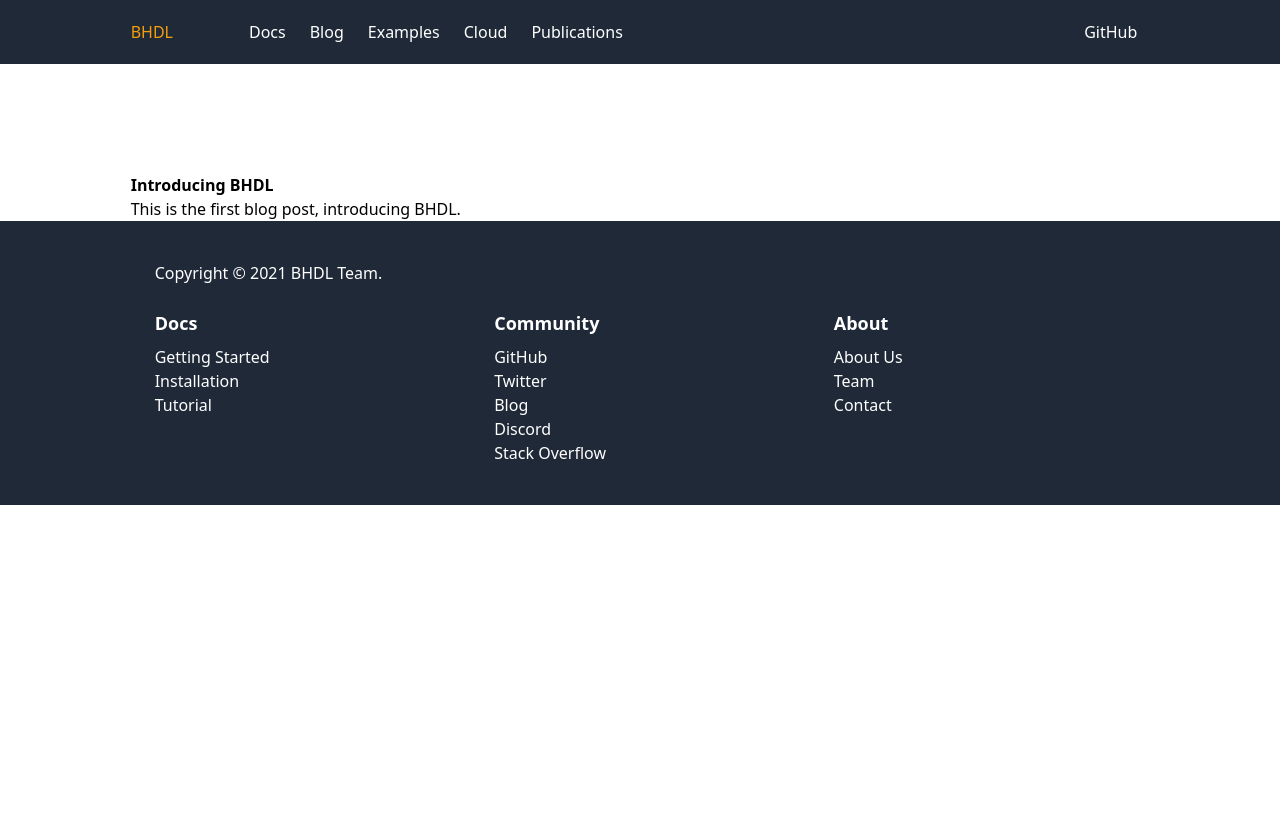
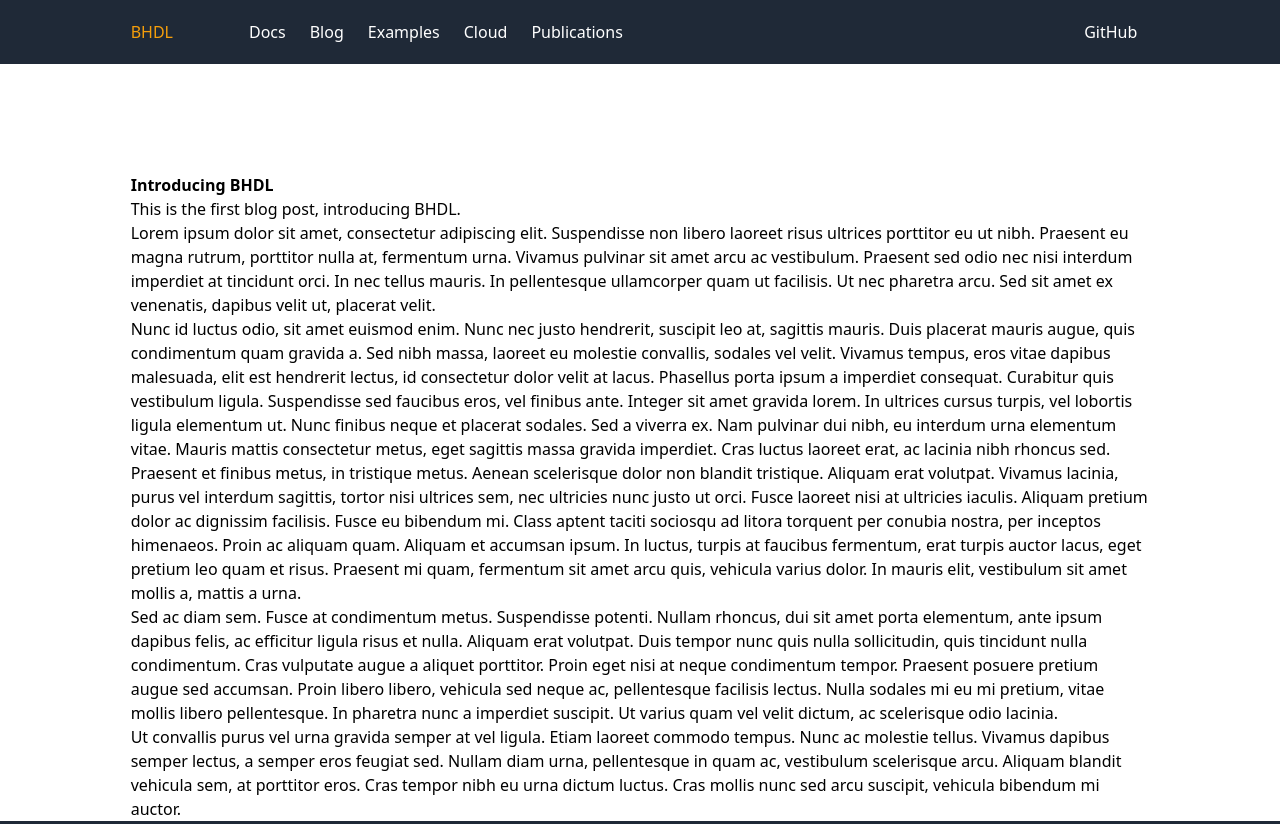
Before and after one commit to bhdl/bhdl.org, a Gatsby site: page /blogs/2021-03-31-introducing-BHDL/ in a window 1280 px wide. Shown: the top 824 px of the page. Before the commit the page ends 800 px from the top, so only its background shows below. Built offline with nearby package versions, Linux system fonts and the light colour scheme; Gatsby itself is replaced by a stand-in of ours; what @tailwindcss/typography would draw is missing.

Commit message:
add lipsum to blog 1

```diff
--- a/content/blogs/2021-03-31-introducing-BHDL.md
+++ b/content/blogs/2021-03-31-introducing-BHDL.md
@@ -1,6 +1,17 @@
 ---
 title: "Introducing BHDL"
 author: [lihebi]
+date: "2021-03-30"
 ---
 
 This is the first blog post, introducing BHDL.
+
+Lorem ipsum dolor sit amet, consectetur adipiscing elit. Suspendisse non libero laoreet risus ultrices porttitor eu ut nibh. Praesent eu magna rutrum, porttitor nulla at, fermentum urna. Vivamus pulvinar sit amet arcu ac vestibulum. Praesent sed odio nec nisi interdum imperdiet at tincidunt orci. In nec tellus mauris. In pellentesque ullamcorper quam ut facilisis. Ut nec pharetra arcu. Sed sit amet ex venenatis, dapibus velit ut, placerat velit.
+
+Nunc id luctus odio, sit amet euismod enim. Nunc nec justo hendrerit, suscipit leo at, sagittis mauris. Duis placerat mauris augue, quis condimentum quam gravida a. Sed nibh massa, laoreet eu molestie convallis, sodales vel velit. Vivamus tempus, eros vitae dapibus malesuada, elit est hendrerit lectus, id consectetur dolor velit at lacus. Phasellus porta ipsum a imperdiet consequat. Curabitur quis vestibulum ligula. Suspendisse sed faucibus eros, vel finibus ante. Integer sit amet gravida lorem. In ultrices cursus turpis, vel lobortis ligula elementum ut. Nunc finibus neque et placerat sodales. Sed a viverra ex. Nam pulvinar dui nibh, eu interdum urna elementum vitae. Mauris mattis consectetur metus, eget sagittis massa gravida imperdiet. Cras luctus laoreet erat, ac lacinia nibh rhoncus sed.
+
+Praesent et finibus metus, in tristique metus. Aenean scelerisque dolor non blandit tristique. Aliquam erat volutpat. Vivamus lacinia, purus vel interdum sagittis, tortor nisi ultrices sem, nec ultricies nunc justo ut orci. Fusce laoreet nisi at ultricies iaculis. Aliquam pretium dolor ac dignissim facilisis. Fusce eu bibendum mi. Class aptent taciti sociosqu ad litora torquent per conubia nostra, per inceptos himenaeos. Proin ac aliquam quam. Aliquam et accumsan ipsum. In luctus, turpis at faucibus fermentum, erat turpis auctor lacus, eget pretium leo quam et risus. Praesent mi quam, fermentum sit amet arcu quis, vehicula varius dolor. In mauris elit, vestibulum sit amet mollis a, mattis a urna.
+
+Sed ac diam sem. Fusce at condimentum metus. Suspendisse potenti. Nullam rhoncus, dui sit amet porta elementum, ante ipsum dapibus felis, ac efficitur ligula risus et nulla. Aliquam erat volutpat. Duis tempor nunc quis nulla sollicitudin, quis tincidunt nulla condimentum. Cras vulputate augue a aliquet porttitor. Proin eget nisi at neque condimentum tempor. Praesent posuere pretium augue sed accumsan. Proin libero libero, vehicula sed neque ac, pellentesque facilisis lectus. Nulla sodales mi eu mi pretium, vitae mollis libero pellentesque. In pharetra nunc a imperdiet suscipit. Ut varius quam vel velit dictum, ac scelerisque odio lacinia.
+
+Ut convallis purus vel urna gravida semper at vel ligula. Etiam laoreet commodo tempus. Nunc ac molestie tellus. Vivamus dapibus semper lectus, a semper eros feugiat sed. Nullam diam urna, pellentesque in quam ac, vestibulum scelerisque arcu. Aliquam blandit vehicula sem, at porttitor eros. Cras tempor nibh eu urna dictum luctus. Cras mollis nunc sed arcu suscipit, vehicula bibendum mi auctor.
```
